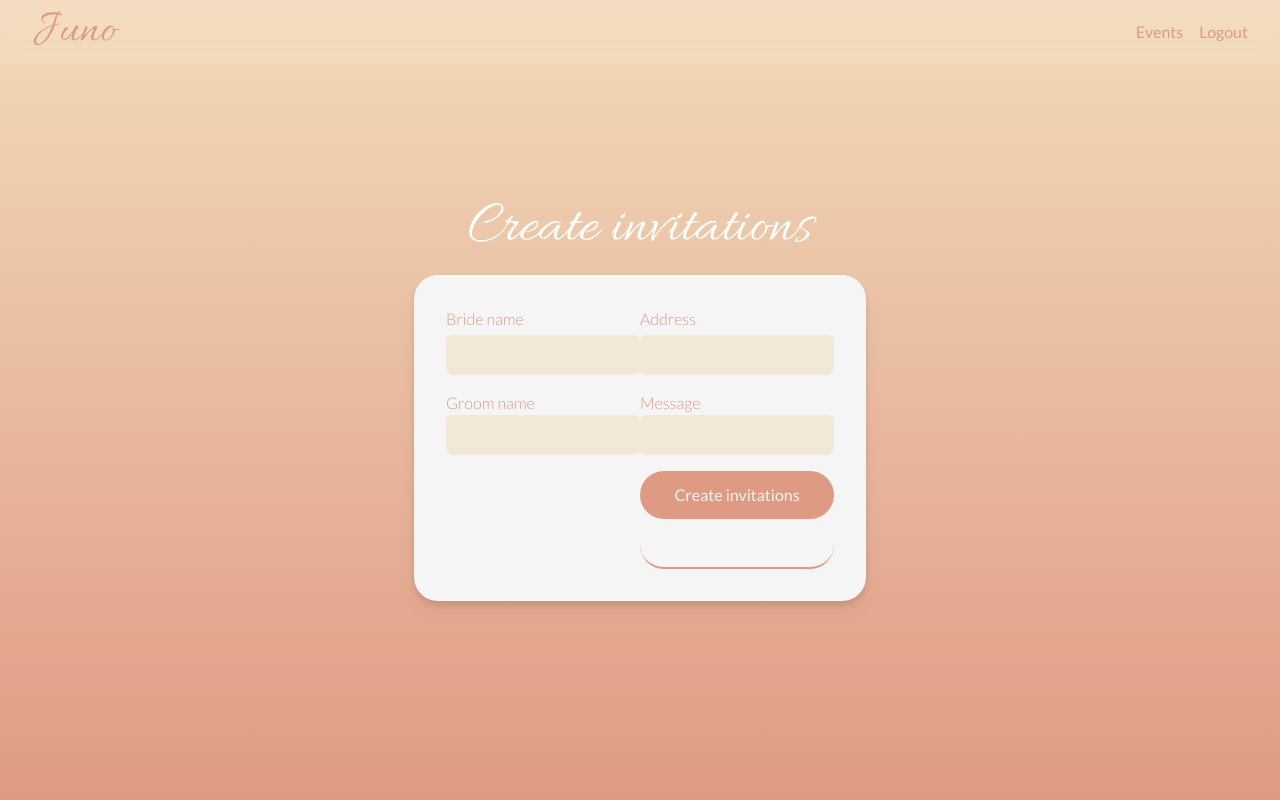
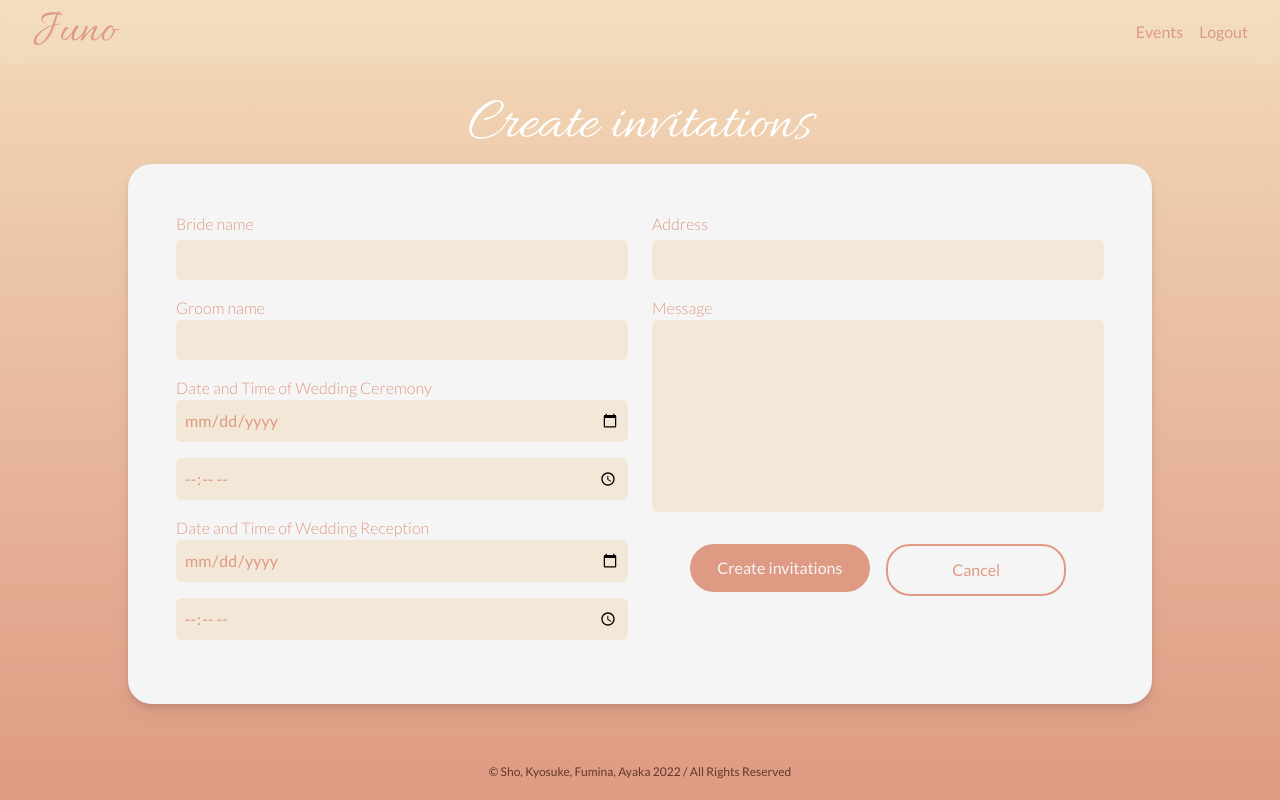
Before and after one commit to AyakaYasuda/juno, a React (Create React App) app: page /admin/create in a window 1280 px wide. Built offline with nearby package versions, Linux system fonts and the light colour scheme.

Commit message:
create page done#14

```diff
--- a/src/index.css
+++ b/src/index.css
@@ -24,9 +24,6 @@
   label {
     @apply text-Pink-default font-light;
   }
-  input {
-    @apply mb-4 border-b-2 border-Pink-default bg-inherit;
-  }
 }
 
 @layer components {
@@ -45,4 +42,10 @@
   .Hover {
     @apply transform hover:-translate-y-1 duration-300;
   }
+  .InputDark {
+    @apply bg-Pink-lighter bg-opacity-50 text-Pink-default p-2 border-none rounded-md mb-4;
+  }
+  .InputBorder {
+    @apply mb-4 border-b-2 border-Pink-default bg-inherit;
+  }
 }
--- a/src/views/pages/Admin/AdminEventCreate.tsx
+++ b/src/views/pages/Admin/AdminEventCreate.tsx
@@ -7,35 +7,36 @@ function AdminEventCreate() {
   return (
     <>
       <Navbar />
-      <section className="w-full h-screen FlexCenter flex-col bg-gradient-to-b from-Pink-lighter to-Pink-default">
-        <h2 className="mb-4">Create invitations</h2>
+      <section className="w-full py-28 md:py-0 FlexCenter flex-col bg-gradient-to-b from-Pink-lighter to-Pink-default md:h-screen relative">
+        <h2 className="mb-2">Create invitations</h2>
+        <div className="w-4/5">
           <Card>
-          <form className="flex">
-            <div className="flex flex-col">
+            <form className="flex flex-col md:flex-row p-4 md:gap-6">
+              <div className="md:basis-1/2 flex flex-col">
                 <label className="mb-1">Bride name</label>
-              <input className="bg-Pink-lighter bg-opacity-50 p-2 border-none rounded-md" />
+                <input type="text" className="InputDark" />
                 <label>Groom name</label>
-              <input className="bg-Pink-lighter bg-opacity-50 p-2 border-none rounded-md" />
+                <input type="text" className="InputDark" />
+                <label>Date and Time of Wedding Ceremony</label>
+                <input type="date" className="InputDark" />
+                <input type="time" className="InputDark" />
+                <label>Date and Time of Wedding Reception</label>
+                <input type="date" className="InputDark" />
+                <input type="time" className="InputDark" />
               </div>
-            <div className="flex flex-col">
+              <div className="md:basis-1/2 flex flex-col">
                 <label className="mb-1">Address</label>
-              <input
-                type="address"
-                className="bg-Pink-lighter bg-opacity-50 p-2 border-none rounded-md"
-              />
+                <input type="address" className="InputDark" />
                 <label>Message</label>
-              <input
-                type="textarea"
-                className="bg-Pink-lighter bg-opacity-50 p-2 border-none rounded-md"
-              />
-              <ul>
-                <li>
+                <input type="textarea" className="InputDark h-48 mb-8" />
+                <ul className="w-10/12 mx-auto md:flex">
+                  <li className="mb-4 md:mb-0 md:mr-4 basis-1/2">
                     <Button styleButton="bg-Pink-default text-White-default">
                       Create invitations
                     </Button>
                   </li>
-                <li>
-                  <Button styleButton="text-White-default border-b-2 border-Pink-default">
+                  <li className="basis-1/2">
+                    <Button styleButton="text-Pink-default border-2 border-Pink-default">
                       Cancel
                     </Button>
                   </li>
@@ -43,6 +44,10 @@ function AdminEventCreate() {
               </div>
             </form>
           </Card>
+        </div>
+        <small className="absolute bottom-5 text-center">
+          &copy; Sho, Kyosuke, Fumina, Ayaka 2022 / All Rights Reserved
+        </small>
       </section>
     </>
   );
--- a/src/views/pages/Admin/AdminHome.tsx
+++ b/src/views/pages/Admin/AdminHome.tsx
@@ -18,7 +18,7 @@ function AdminHome() {
           </Button>
         </li>
         <li>
-          <Button styleButton="bg-White-default ext-Pink-default">
+          <Button styleButton="bg-White-default text-Pink-default">
             <Link to="/admin/login">Log In</Link>
           </Button>
         </li>
--- a/src/views/pages/Admin/AdminLogin.tsx
+++ b/src/views/pages/Admin/AdminLogin.tsx
@@ -12,9 +12,9 @@ function AdminLogin() {
         params="/admin/register"
       >
         <label className="pt-8">Email</label>
-        <input type="email" className="mb-16" />
+        <input type="email" className="InputBorder mb-16" />
         <label>Password</label>
-        <input type="password" className="mb-20" />
+        <input type="password" className="InputBorder mb-20" />
       </Form>
     </TopLayout>
   );
--- a/src/views/pages/Admin/AdminRegister.tsx
+++ b/src/views/pages/Admin/AdminRegister.tsx
@@ -12,13 +12,13 @@ function AdminRegister() {
         params="/admin/login"
       >
         <label>First Name</label>
-        <input type="text" />
+        <input type="text" className="InputBorder" />
         <label>Last Name</label>
-        <input type="text" />
+        <input type="text" className="InputBorder" />
         <label>Email</label>
-        <input type="email" />
+        <input type="email" className="InputBorder" />
         <label>Password</label>
-        <input type="password" />
+        <input type="password" className="InputBorder" />
       </Form>
     </TopLayout>
   );
```
Lines whose indentation alone changed are shown as unchanged.
